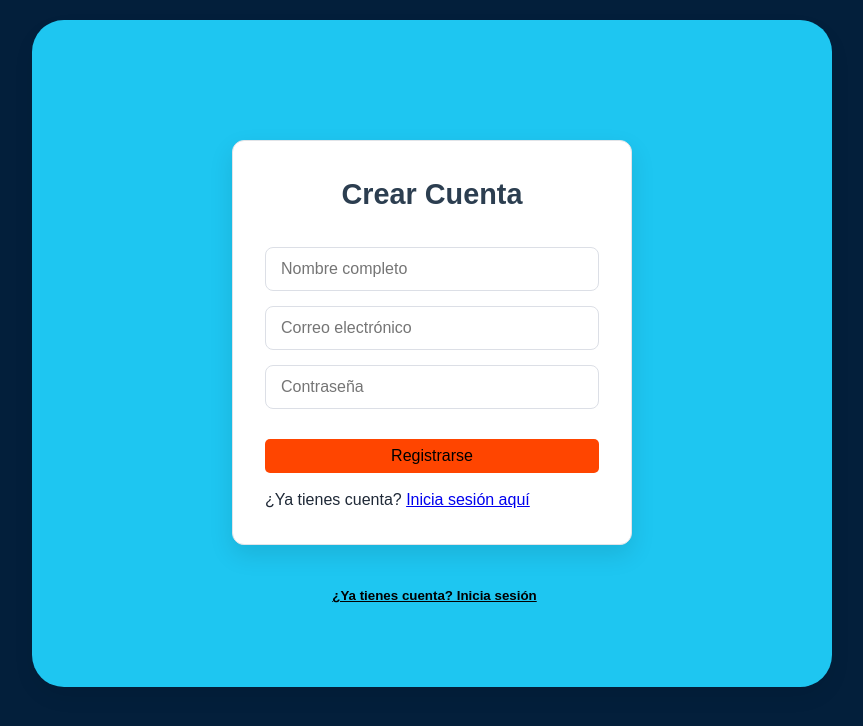
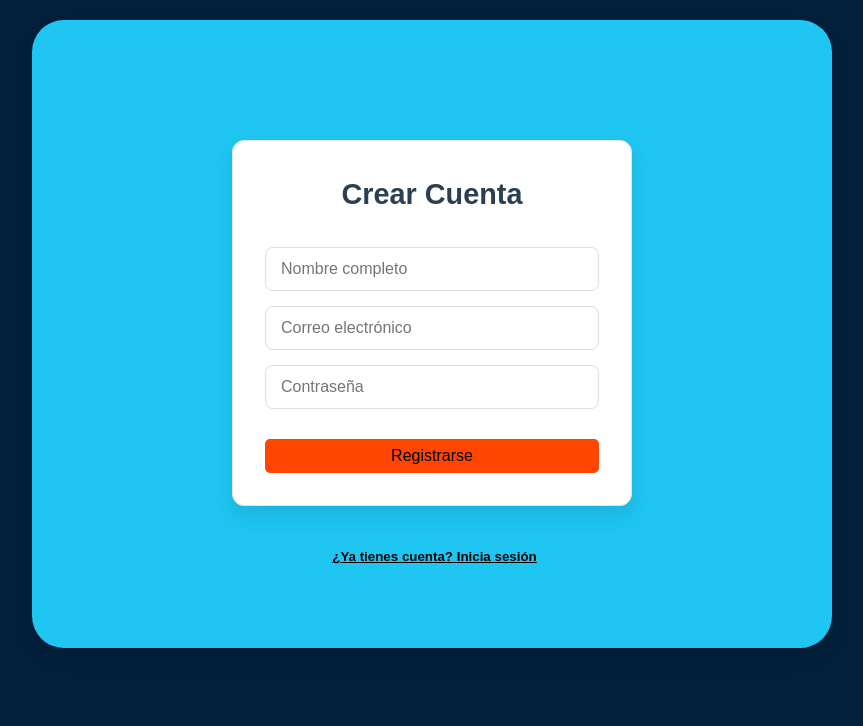
Before and after one commit to cristiangrc/gestor-tareas, a React (Vite) app: page / in a window 1280 px wide. Both pictures are taken after a click on the button "¿No tienes cuenta? Regístrate". Shown: the top 726 px of the page, without its empty margins (208-1071 px from the left). Built offline with nearby package versions, Linux system fonts and the light colour scheme.

Commit message:
se agrego un nuevo boton

```diff
--- a/src/components/Registro.jsx
+++ b/src/components/Registro.jsx
@@ -19,7 +19,6 @@ function Registro() {
 
       if (res.ok) {
         alert("¡Usuario registrado con éxito! Ahora puedes iniciar sesión.");
-         window.location.href = "/login";
       } else {
 
         alert(data.error || "Error al registrarse");
@@ -65,9 +64,6 @@ function Registro() {
         Registrarse
       </button>
 
-      <p>
-        ¿Ya tienes cuenta? <a href="/login">Inicia sesión aquí</a>
-      </p>
     </form>
   );
 }
```
